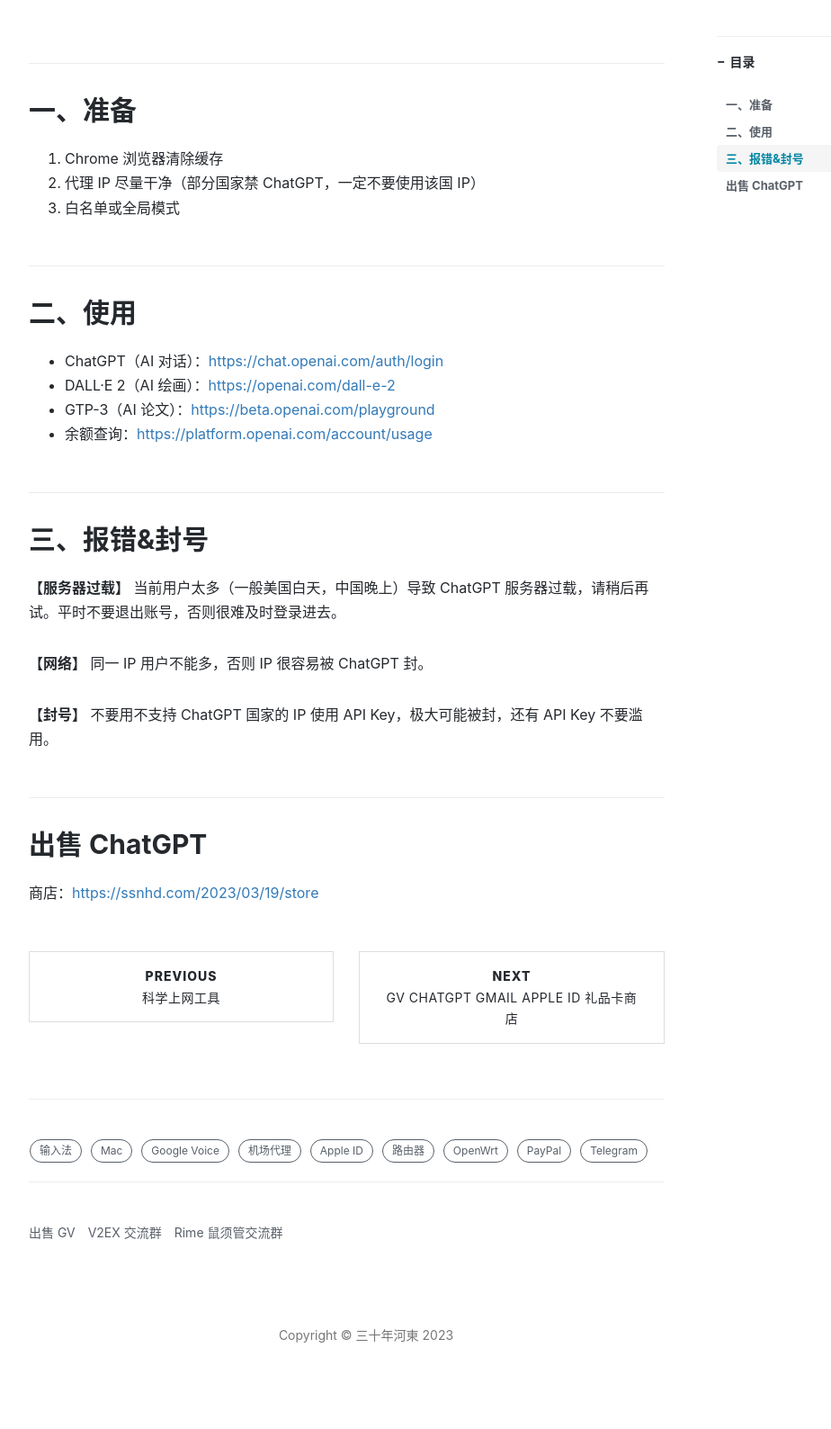
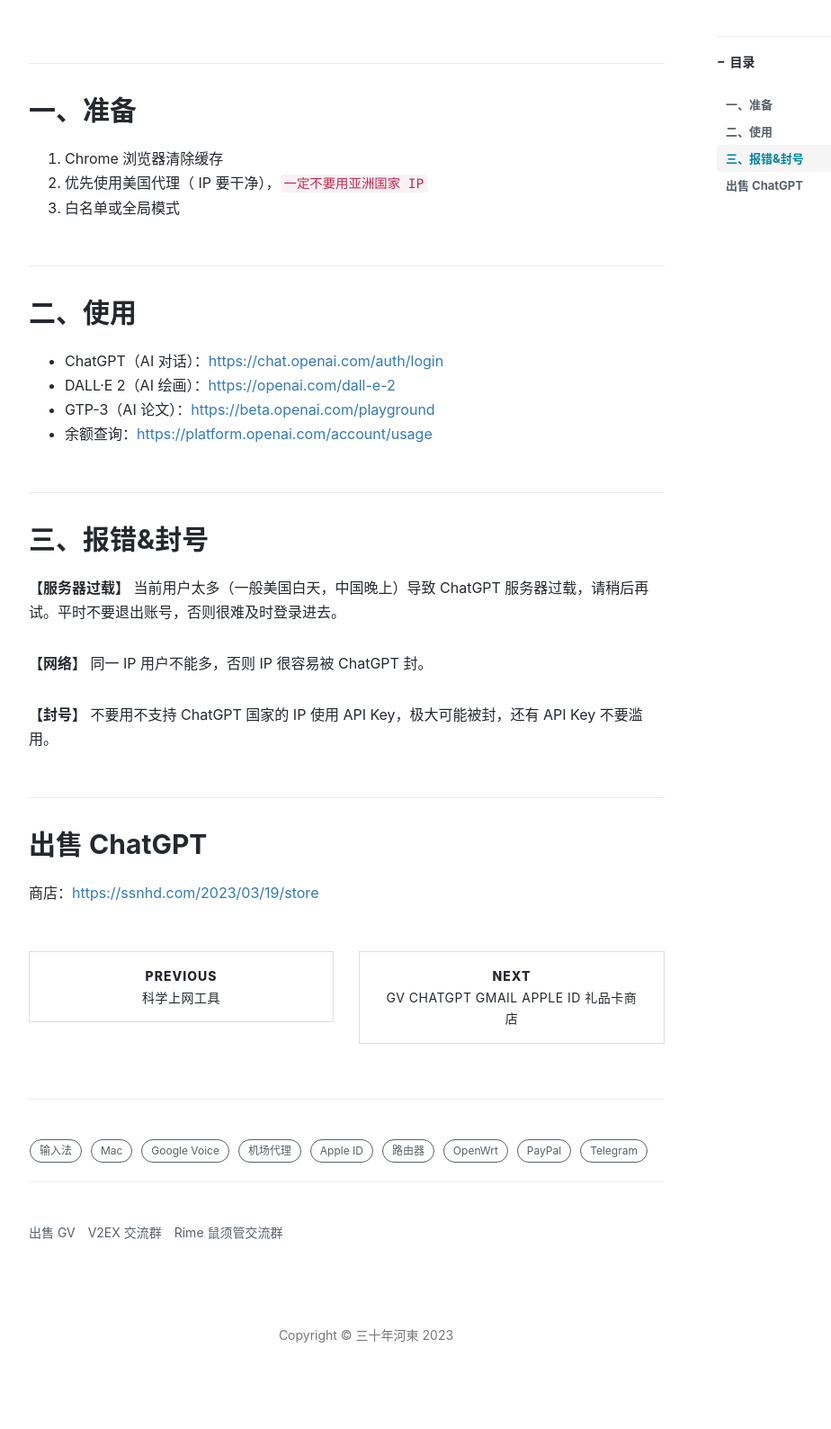
Before and after one commit to ssnhd/ssnhd.github.io, a Jekyll site: the page built from _posts/2023-2-17-ChatGPT.md, in a window 1280 px wide. Shown: the part 432-2020 px from the top of the page at 90% size, without its empty margins (233-1157 px from the left). Built offline with Jekyll 4.4.1, drawn with Linux system fonts in a browser that asks for light colours; nearby versions of some CDN libraries; comment, search, counter and statistics services are not loaded.

Commit message:
Update 2023-2-17-ChatGPT.md

```diff
--- a/_posts/2023-2-17-ChatGPT.md
+++ b/_posts/2023-2-17-ChatGPT.md
@@ -15,7 +15,7 @@
 ## 一、准备
 
 1. Chrome 浏览器清除缓存
-2. 代理 IP 尽量干净（部分国家禁 ChatGPT，一定不要使用该国 IP）
+2. 优先使用美国代理（ IP 要干净），`一定不要用亚洲国家 IP`
 3. 白名单或全局模式
 
 ## 二、使用
```
